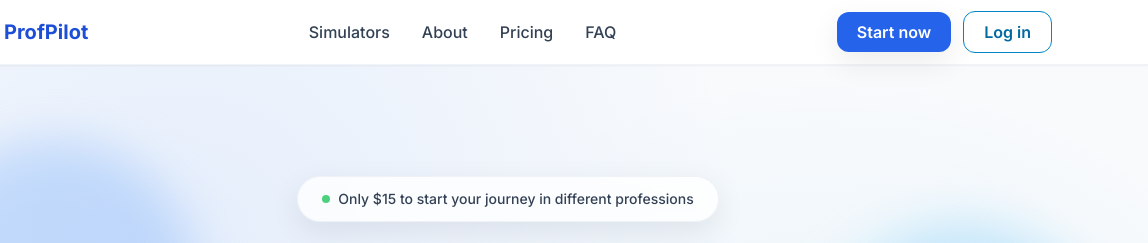
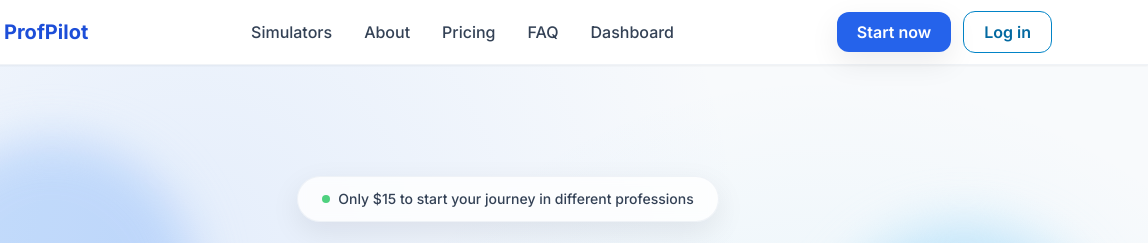
Before and after one commit to Leravalerun/profpiloteng, a plain HTML site: page index.html in a window 1280 px wide. Shown: the top 243 px of the page, 132-1280 px from the left. Drawn offline with nearby package versions, Linux system fonts and the light colour scheme.

Commit message:
Update index.html

```diff
--- a/index.html
+++ b/index.html
@@ -113,6 +113,7 @@
         <a href="#about" class="hover:text-brand-700 transition-colors duration-200 hover:scale-105">About</a>
         <a href="#pricing" class="hover:text-brand-700 transition-colors duration-200 hover:scale-105">Pricing</a>
         <a href="#faq" class="hover:text-brand-700 transition-colors duration-200 hover:scale-105">FAQ</a>
+        <a href="dashboard.html" class="hover:text-brand-700 transition-colors duration-200 hover:scale-105">Dashboard</a>
       </nav>
 
       <!-- Desktop Action buttons -->
@@ -139,6 +140,7 @@
       <a href="#about" class="block py-2 text-slate-700 hover:text-brand-700 transition-colors">About</a>
       <a href="#pricing" class="block py-2 text-slate-700 hover:text-brand-700 transition-colors">Pricing</a>
       <a href="#faq" class="block py-2 text-slate-700 hover:text-brand-700 transition-colors">FAQ</a>
+      <a href="dashboard.html" class="block py-2 text-slate-700 hover:text-brand-700 transition-colors">Dashboard</a>
       <div class="pt-2 space-y-2">
         <a href="#roles" class="block w-full text-center rounded-xl bg-brand-600 text-white px-5 py-2 font-semibold shadow-soft">
           Start now
```
